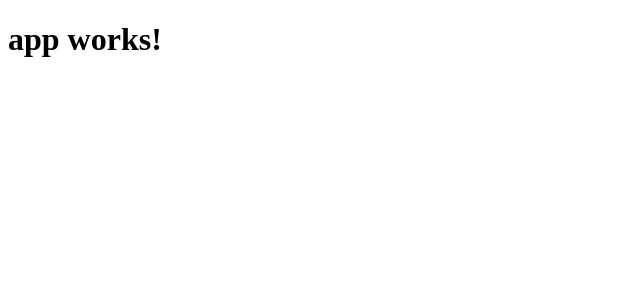
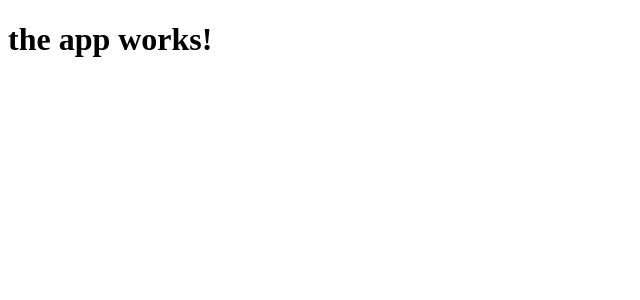
Before and after one commit to jeffreysbrother/angular2-udemy, an Angular app: page / in a window 1280 px wide. Shown: the top 300 px of the page, without its empty margins (0-640 px from the left). Built offline with nearby package versions, Linux system fonts and the light colour scheme.

Commit message:
update app.components.ts

```diff
--- a/src/app/app.component.ts
+++ b/src/app/app.component.ts
@@ -6,5 +6,5 @@ import { Component } from '@angular/core';
   styleUrls: ['./app.component.css']
 })
 export class AppComponent {
-  title = 'app works!';
+  title = 'the app works!';
 }
```
